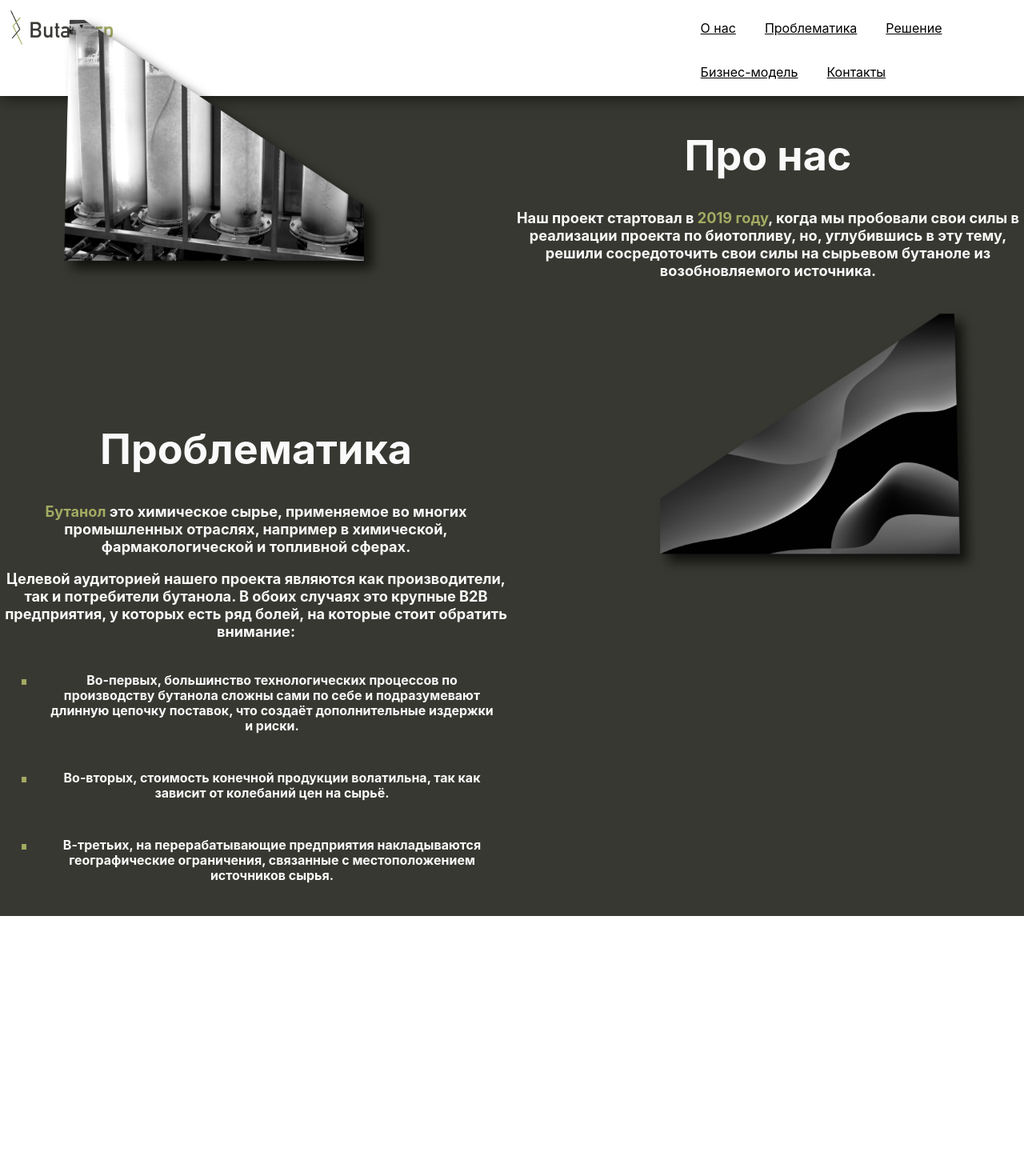
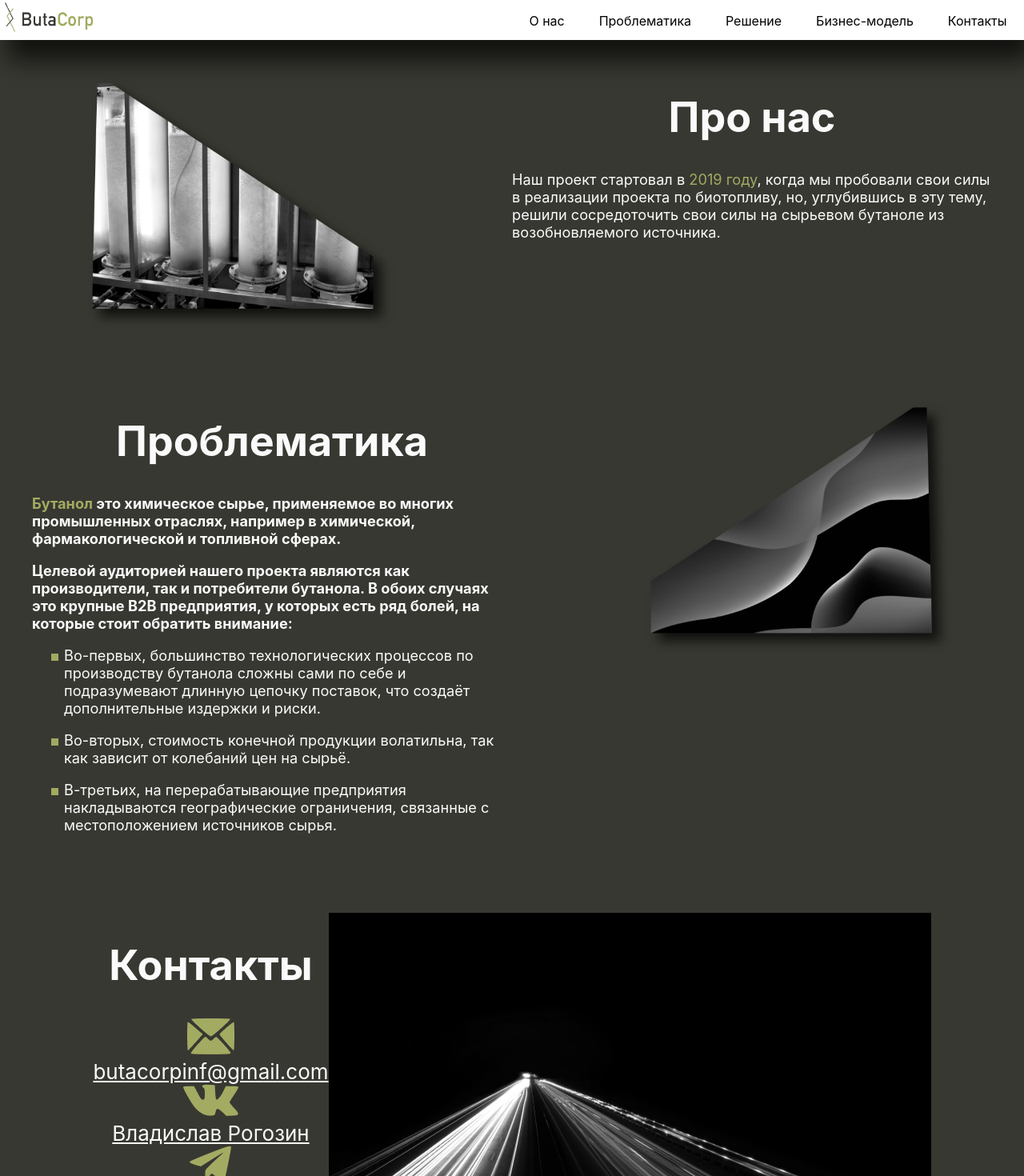
Before and after one commit to expiredy/ButaCorp, a React (Create React App) app in the folder dord-site/: page / in a window 1280 px wide. Shown: the top 1470 px of the page at 80% size. Before the commit the page ends 1145 px from the top, so only its background shows below. Built offline with nearby package versions, Linux system fonts and the light colour scheme.

Commit message:
Resotring lost changes and adding contacts component

```diff
--- a/dord-site/src/components/App/App.js
+++ b/dord-site/src/components/App/App.js
@@ -1,6 +1,7 @@
 import './App.css';
-import AboutUsSection from '../InforamtionSections/AboutUsSection';
-import ProblematicSection from '../InforamtionSections/ProblematicSection';
+import AboutUsSection from './../InformationSections/AboutUsSection';
+import ProblematicSection from './../InformationSections/ProblematicSection';
+import ContactsSection from './../InformationSections/ContactsSection';
 
 function App() {
   return (
@@ -8,6 +9,7 @@ function App() {
       <header className="App-header">
           <AboutUsSection />
           <ProblematicSection />
+          <ContactsSection />
       </header>
     </div>
   );
--- a/dord-site/src/components/InforamtionSections/AboutUsSection.js
+++ b/dord-site/src/components/InformationSections/AboutUsSection.js
@@ -2,15 +2,16 @@ import "./InformationSection.css";
 import ConesGroup from "./../../content/images/text_view/ConesGroup.png";
 
 function InformationSection(){
-    return(<div id="about" class="container">
+    return(
+    <div id="about" class="container">
     <div class="container__half">
         <img src={ConesGroup} class="image-container" alt="ConesGroup"></img>
     </div>
     <div class="container__half">
         <h1 class="huge-title-h1">Про нас</h1>
-        <h3 class="text-session">Наш проект стартовал в <span>2019 году</span>,
+        <p class="text-session">Наш проект стартовал в <span>2019 году</span>,
                                 когда мы пробовали свои силы в реализации проекта по биотопливу,
-                                но, углубившись в эту тему, решили сосредоточить свои силы на сырьевом бутаноле из возобновляемого источника.</h3>
+                                но, углубившись в эту тему, решили сосредоточить свои силы на сырьевом бутаноле из возобновляемого источника.</p>
     </div>
     </div>)
 }
--- /dev/null
+++ b/dord-site/src/components/InformationSections/ContactsSection.js
@@ -0,0 +1,43 @@
+import "./InformationSection.css";
+
+import mail_logo from "./../../content/images/contacts/mail_logo.png";
+import vk_logo from "./../../content/images/contacts/vk_logo.png";
+import telegram_logo from "./../../content/images/contacts/telegram_logo.png";
+import phone_number_logo from "./../../content/images/contacts/phone_number_logo.png";
+
+import RoadToNowhere from "./../../content/images/text_view/RoadToNowhere.png";
+
+function ContactsSection(){
+    return(
+        <div id="contacts" className="container">
+        <div class="container__half">
+            <h1 class="huge-title-h1">Контакты</h1>
+            <div className="contact-container">
+                <img src={mail_logo} alt="mail"></img>
+                <div className="contact-element">
+                    <a href="mailto:butacorpinf@gmail.com">butacorpinf@gmail.com</a></div>
+            </div>
+            <div className="contact-container">
+                <img src={vk_logo} alt="vk"></img>
+                <div className="contact-element">
+                    <a href="https://vk.com/vladorob">Владислав Рогозин</a></div>
+            </div>
+            <div className="contact-container">
+                <img src={telegram_logo} alt="telegram"></img>
+                <div className="contact-element">
+                    <a href="https://t.me/Vladorob">Владислав Рогозин</a></div>
+            </div>
+            <div className="contact-container">
+                <img src={phone_number_logo} alt="number"></img>
+                <div className="contact-element">
+                    <a href="tel:+7(980)248-57-25">+7(980)248-57-25</a></div>
+            </div>
+        </div>
+        <div class="container__half">
+            <img src={RoadToNowhere} alt="Road"></img>
+        </div>
+    </div>
+    )
+}
+
+export default ContactsSection;
--- a/dord-site/src/components/InforamtionSections/InformationSection.css
+++ b/dord-site/src/components/InformationSections/InformationSection.css
@@ -1,6 +1,5 @@
 
 .huge-title-h1{
-    padding-top: 20%;
     color: rgb(250, 250, 250);
 }
 
@@ -9,6 +8,9 @@
 }
 
 .container {
+    padding-top: 10vh;
+    padding-left: 5vh;
+    padding-right: 5vh;
     display: flex;
 }
 
@@ -21,21 +23,27 @@
     filter: drop-shadow( 10px 10px 7px rgba(0, 0, 0, .7));
     width: 75%; align-content: center; margin: 1vw;}
 
+.contact-element{
+    color: rgb(250, 250, 250);
+}
+
 .text-session{
     color: rgb(250, 250, 250);
+    text-align: left;
     font-size: 70%;
 }
 .text-session span{
     color: #A3AB62;
 }
 
-.contact-element{
+.text-session li{
+    list-style-image: linear-gradient(#A2AA60 50%, #A2AA60 50%);
+    border-radius: 5px;
+    font-size: 100%;
+}
+
+
+
+.contact-element a{
     color: rgb(250, 250, 250);
 }
-
-li{
-    list-style-image: linear-gradient(#A2AA60 50%, #A2AA60 50%);
-    border-radius: 5px;
-    padding: 7px 20px;
-    font-size: 75%;
-}
--- a/dord-site/src/components/InforamtionSections/ProblematicSection.js
+++ b/dord-site/src/components/InformationSections/ProblematicSection.js
@@ -12,13 +12,13 @@ function ProblematicSection(){
                                     В обоих случаях это крупные B2B предприятия, у которых есть ряд болей, на которые стоит обратить внимание:
             </h3>
             <ul className="text-session">
-                <li><h3>Во-первых, большинство технологических процессов по производству бутанола сложны сами по себе и подразумевают длинную цепочку поставок,
+                <li><p>Во-первых, большинство технологических процессов по производству бутанола сложны сами по себе и подразумевают длинную цепочку поставок,
                         что создаёт дополнительные издержки и риски.
-                    </h3></li>
-                <li><h3>Во-вторых, стоимость конечной продукции волатильна, так как зависит от колебаний цен на сырьё.
-                    </h3></li>
-                <li><h3> В-третьих, на перерабатывающие предприятия накладываются географические ограничения, связанные с местоположением источников сырья.
-                    </h3></li>
+                    </p></li>
+                <li><p>Во-вторых, стоимость конечной продукции волатильна, так как зависит от колебаний цен на сырьё.
+                    </p></li>
+                <li><p> В-третьих, на перерабатывающие предприятия накладываются географические ограничения, связанные с местоположением источников сырья.
+                    </p></li>
             </ul>
         </div>
         <div className="container__half">
--- a/dord-site/src/components/NavBar/NavBar.js
+++ b/dord-site/src/components/NavBar/NavBar.js
@@ -7,13 +7,13 @@ function NavBar() {
         <div className="NavBar">
             <nav className="shadow">
                 <img src={ButaCorpLogo} class="logo" alt="ButaCorpLogo"></img>
-                <div className="links-div-container">
-                    <div className="navigation-link nav_item"><a href="#about">О нас</a></div>
-                    <div className="navigation-link nav_item"><a href="#problem" >Проблематика</a></div>
-                    <div className="navigation-link nav_item"><a href="#solution" >Решение</a></div>
-                    <div className="navigation-link nav_item"><a href="#business_model">Бизнес-модель</a></div>
-                    <div className="navigation-link nav_item"><a href="#contacts">Контакты</a></div>
-                </div>
+                <ul className="navigation-links">
+                    <li><a href="#about">О нас</a></li>
+                    <li><a href="#problem" >Проблематика</a></li>
+                    <li><a href="#solution" >Решение</a></li>
+                    <li><a href="#business_model">Бизнес-модель</a></li>
+                    <li><a href="#contacts">Контакты</a></li>
+                </ul>
             </nav>
         </div>
     )
--- a/dord-site/src/components/NavBar/NavBarHamburger.css
+++ b/dord-site/src/components/NavBar/NavBarHamburger.css
@@ -5,6 +5,7 @@
     font-family: 'Lato', sans-serif;
     font-family: 'Oswald', sans-serif;
   }
+
   .wrapper{
     position: fixed;
     top: 0;
@@ -22,7 +23,6 @@
     position: absolute;
     z-index: 2;
     right: 20px;
-    /* left: 20px; */
     top: 20px;
     height: 50px;
     width: 50px;
--- a/dord-site/src/components/NavBar/NavBarStyle.css
+++ b/dord-site/src/components/NavBar/NavBarStyle.css
@@ -1,48 +1,53 @@
-
-
 nav{
     position: fixed;
     width: 100%;
-    height: 100 vh;
+    height: 5%;
     top: 0;
     left: 0;
     display: flex;
-    margin: auto;
+    z-index: 100;
     background-color: rgb(255,255,255);
-    justify-content: space-between;
-
 }
 
-.nav_item {
-    flex-basis: -25%;
-    padding-top: 15px;
-    padding-left: 8px;
-    padding-right: 8px;
+.navigation-bar-spacer{
+    height: 5vh;
+}
+
+.logo{
+    position: relative;
+    top: 0;
+    left: 0;
+    width: auto;
+    height: auto;
+    margin-top: 0.25%;
+    margin-left: 0.5%;
 }
 
 .shadow {
-    box-shadow: 0 0 20px rgba(0, 0, 0, 0.795);
     padding-bottom: 10px;
+    -webkit-filter: drop-shadow( 10px 10px 7px #000000b3);
+    filter: drop-shadow( 10px 25px 15px rgba(0, 0, 0, .7));
    }
 
-.navigation-link{
-    display: inline-block;
-    margin:10px;
-    color: #000;
-}
-
-.links-div-container{
-    padding-left: 55%;
+.navigation-links{
+    display: flex;
+    list-style-type: none;
+    width: 50%;
+    justify-content: space-around;
+    margin-left: auto;
 }
 
 
-.logo{
-    width: 10%;
-    height: 10%;
-    align-content: center;
-    margin: 1vw;
+.navigation-links li a{
+    color: #000;
+    text-decoration: none;
+    font-size: 16px;
 }
 
-a{
-    color: rgb(0, 0, 0);
+
+@media screen and (max-width:900px) {
+    .navigation-links{
+        position: fixed;
+    }
+
 }
```
Also changed, not shown: dord-site/src/content/images/text_view/RoadToNowhere.png (added).
